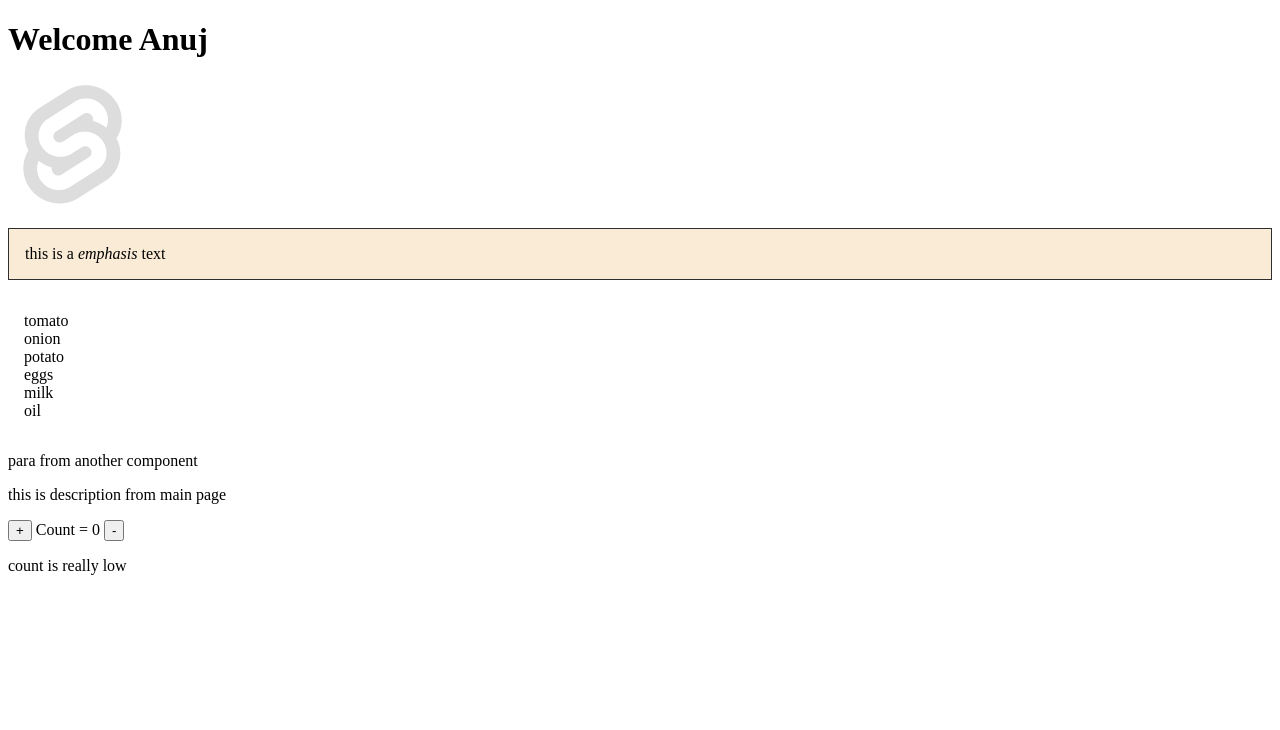
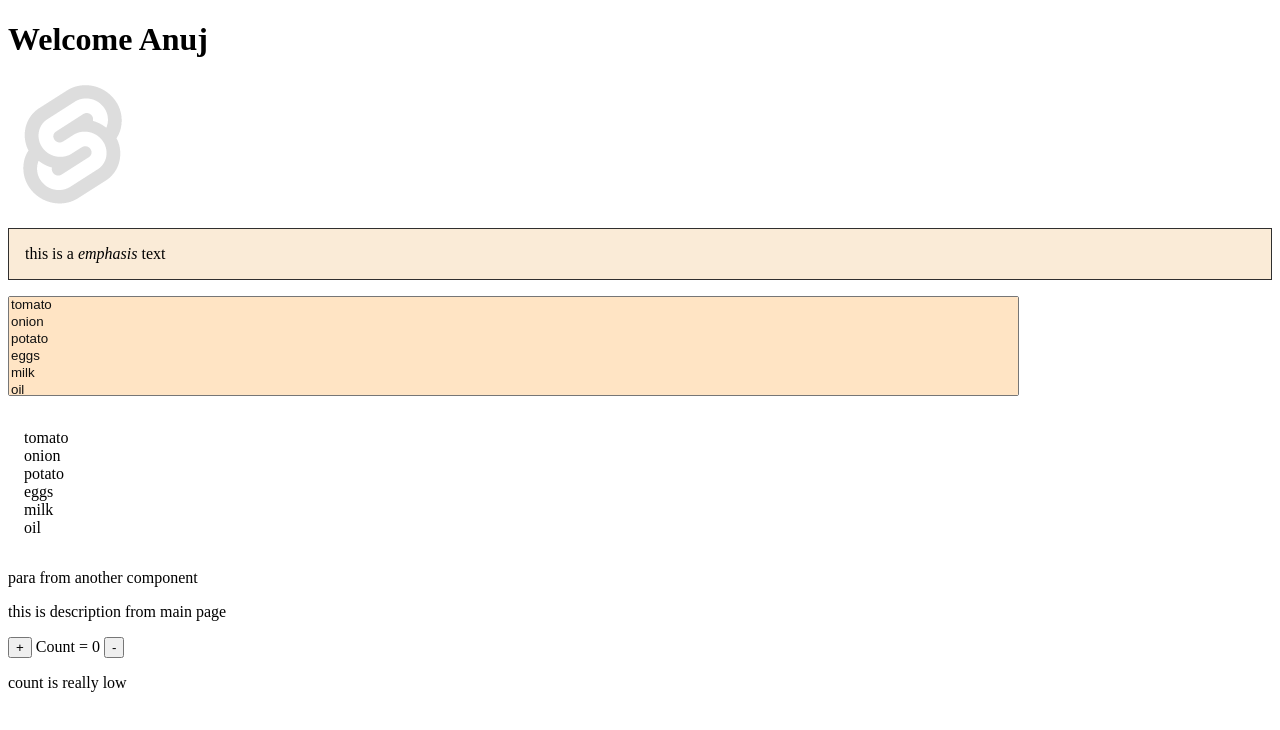
Before and after one commit to anuujj/svelte-starters, a SvelteKit app: page / in a window 1280 px wide. Shown: the top 730 px of the page. Built offline with nearby package versions, Linux system fonts and the light colour scheme.

Commit message:
binding input with variable

```diff
--- a/src/routes/+page.svelte
+++ b/src/routes/+page.svelte
@@ -12,11 +12,19 @@
 <p>
   {@html htmlString}
 </p>
+
+<select multiple bind:value= {groceryList}>
+  {#each ["tomato", "onion", "potato", "eggs", "milk", "oil"] as item}
+  <option>{item}</option>
+  {/each}
+</select>
+
 <ul>
   {#each groceryList as item (item)}
     <li>{item}</li>
   {/each}
 </ul>
+
 <Para {description} />
 
 <style>
@@ -29,4 +37,11 @@
     list-style: none;
     padding: 1em;
   }
+  select{
+    width: 80%;
+    height: 100px;
+  }
+  option:checked, option:focus{
+    background-color: bisque;
+  }
 </style>
```
